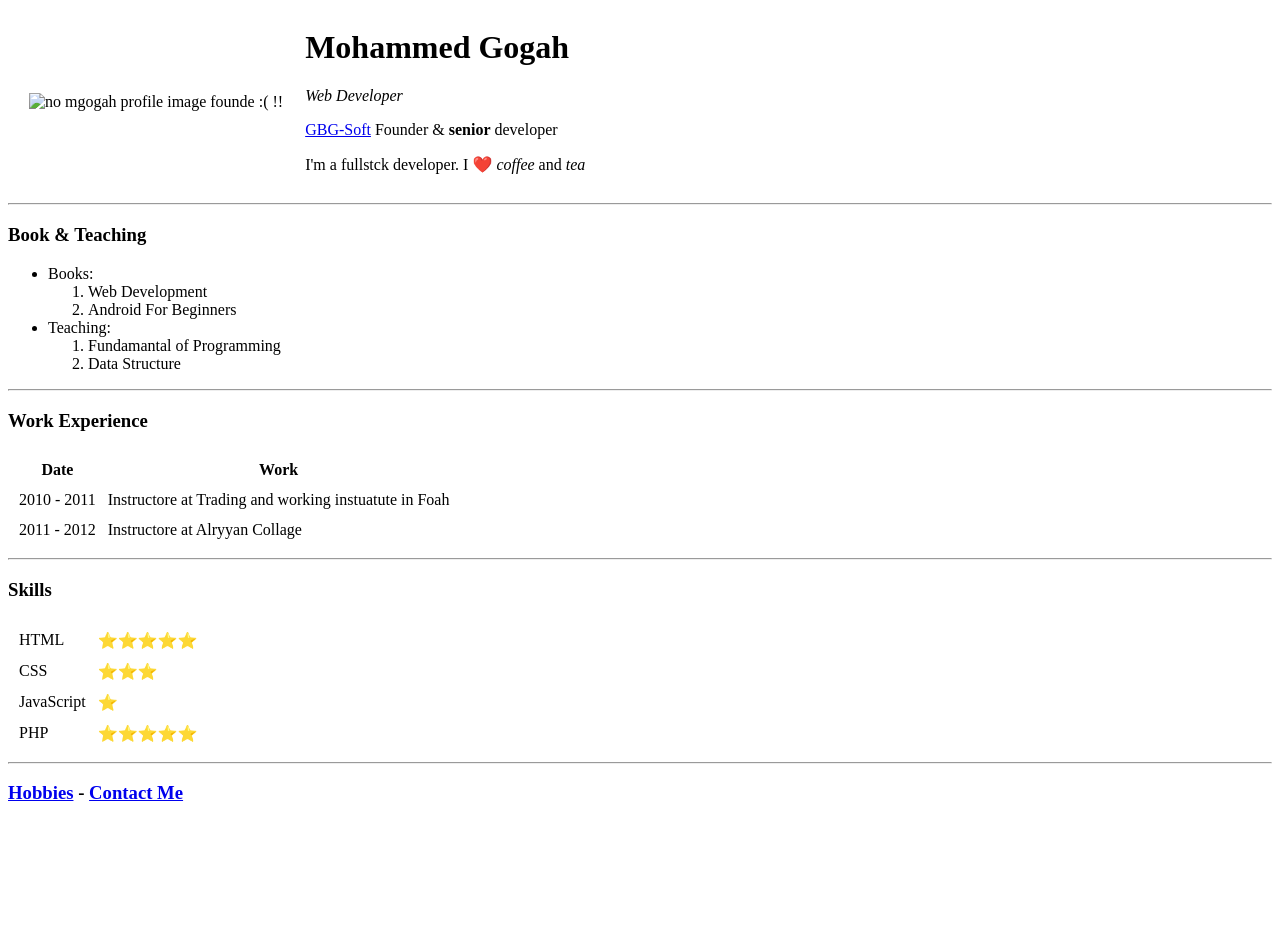
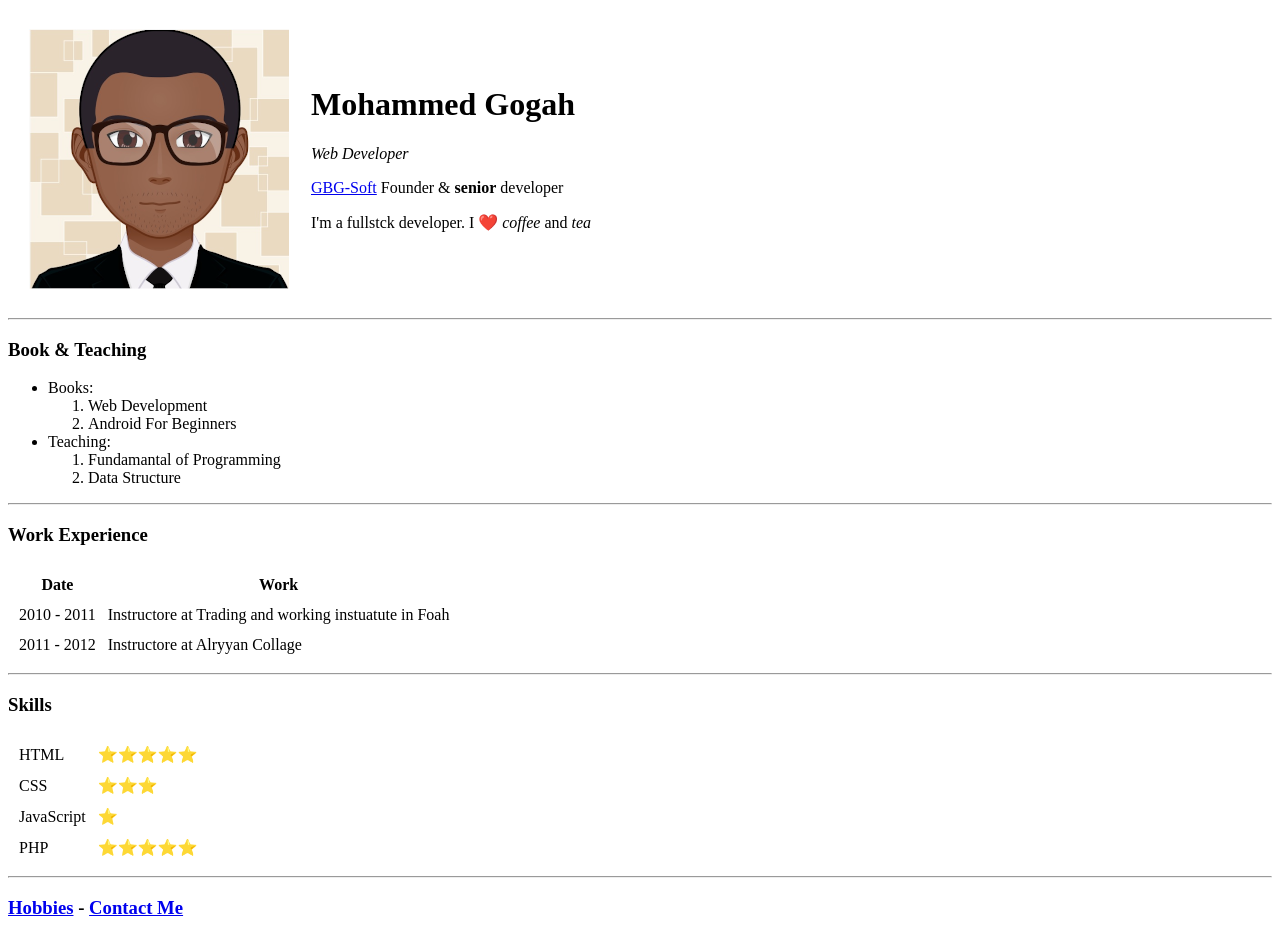
Before and after one commit to mgogah/cv, a plain HTML site: page index.html in a window 1280 px wide. Before the commit the page ends 823 px from the top, so only its background shows below. Drawn offline with Linux system fonts and the light colour scheme.

Commit message:
Update index.html

```diff
--- a/index.html
+++ b/index.html
@@ -8,7 +8,7 @@
 <body>
   <table cellspacing="20">
     <tr>
-      <td><img src="images/mgogah.png" alt="no mgogah profile image founde :( !!"></td>
+      <td><img src="mgogah.png" alt="no mgogah profile image founde :( !!"></td>
       <td>
         <h1>Mohammed Gogah</h1>
         <em>Web Developer</em>
```
